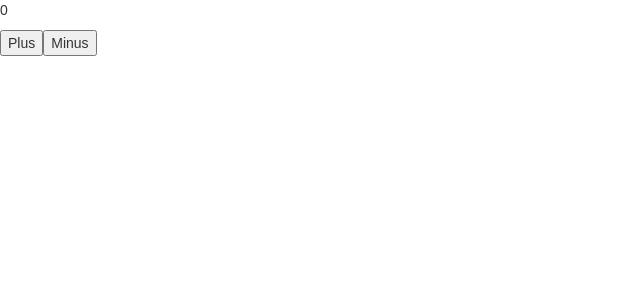
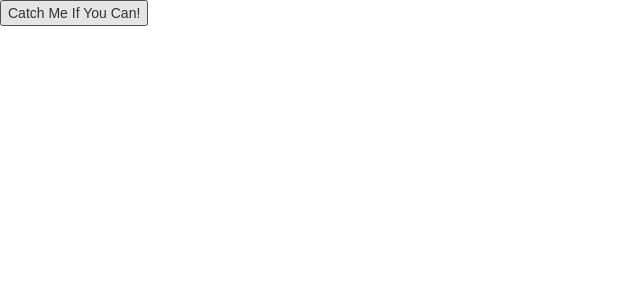
Before and after one commit to lizagne/react-challenges, a React (Create React App) app in the folder react-challenges/: page / in a window 1280 px wide. Shown: the top 300 px of the page, without its empty margins (0-640 px from the left). Built offline with nearby package versions, Linux system fonts and the light colour scheme.

Commit message:
Challenge 6: Catch me if you can

```diff
--- /dev/null
+++ b/react-challenges/src/02/CatchMe.jsx
@@ -0,0 +1,60 @@
+// Create a <CatchMeIfYouCan jump="100"> component. It should have a <button> that when clicked moves jump pixels down the screen.
+
+import React, { Component } from "react";
+
+class CatchMe extends Component {
+	constructor(props) { //constructing the properties
+
+		super(props); //this makes Component work
+
+		this.state = { //this is an object literal
+			btn: 0, //this should always be a comma not a semi-colon
+		}
+
+		this.click = this.click.bind(this);
+	}
+
+	click () { //this is the method
+		this.setState({ btn: this.state.btn + this.props.jump }); //setting the state
+	};
+
+	render () { //this is a method
+		return (
+			<div>
+				<button
+					style={{
+						position: 'relative',
+						top: this.state.btn
+					}}
+					onClick={ this.click }>
+					Catch Me If You Can!
+				</button>
+			</div>
+		);
+	}
+};
+
+export default CatchMe;
+
+
+//
+// $(document).ready($ => {
+// //this is the wrapping code for all jQuery
+
+
+// 	let button = $("#btn");
+// 	let top = button.position().top;
+
+
+// 	button.on("click", () => {
+
+// 		button.css({
+// 			position: "absolute",
+// 			top: top += 50,
+// 		})
+
+// 	});
+
+
+// //end of wrapping code
+// });
--- a/react-challenges/src/App.jsx
+++ b/react-challenges/src/App.jsx
@@ -1,11 +1,11 @@
 import React from 'react';
 
-import StepCounter from "./02/StepCounter"
+import CatchMe from "./02/CatchMe"
 
 
 const App = () => (
 
-	<StepCounter max={ 100 } step= { 5 }  />
+	<CatchMe jump={ 100 } /> //to pass in a number put it around jsx moustaches
 );
 
 export default App;
```
